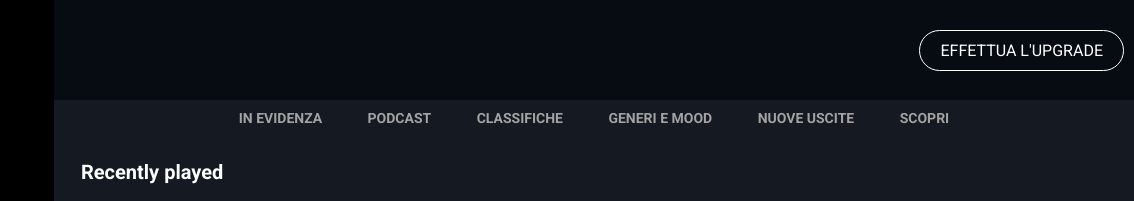
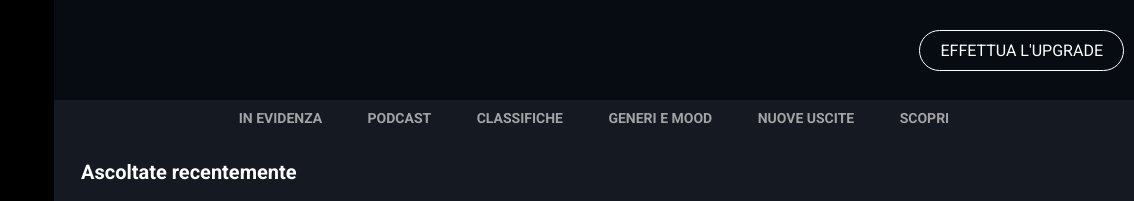
Before and after one commit to mirkoguerra/html-css-spotifyweb, a plain HTML site: page index.html in a window 1280 px wide. Shown: the top 201 px of the page, 146-1280 px from the left. Drawn offline with Linux system fonts and the light colour scheme.

Commit message:
Prova js

```diff
--- a/index.html
+++ b/index.html
@@ -96,7 +96,7 @@
 
         <section class="recently-played">
           <div class="main-big-row">
-            <h1>Recently played</h1>
+            <h1 id="js">Recently played</h1>
             <div class="main-row-boxes">
               <div class="main-box">
                 <div class="main-img rel">
@@ -249,5 +249,14 @@
       </div>
     </footer>
 
+    <!-- solo per capire come funziona javascript -->
+
+    <!-- <script type="text/javascript">
+      document.getElementById('js').innerHTML = 'Ascoltate recentemente'
+    </script> -->
+
+    <script src="script.js" charset="utf-8">
+    </script>
+
   </body>
 </html>
--- /dev/null
+++ b/script.js
@@ -0,0 +1 @@
+document.getElementById('js').innerHTML = 'Ascoltate recentemente'
```
